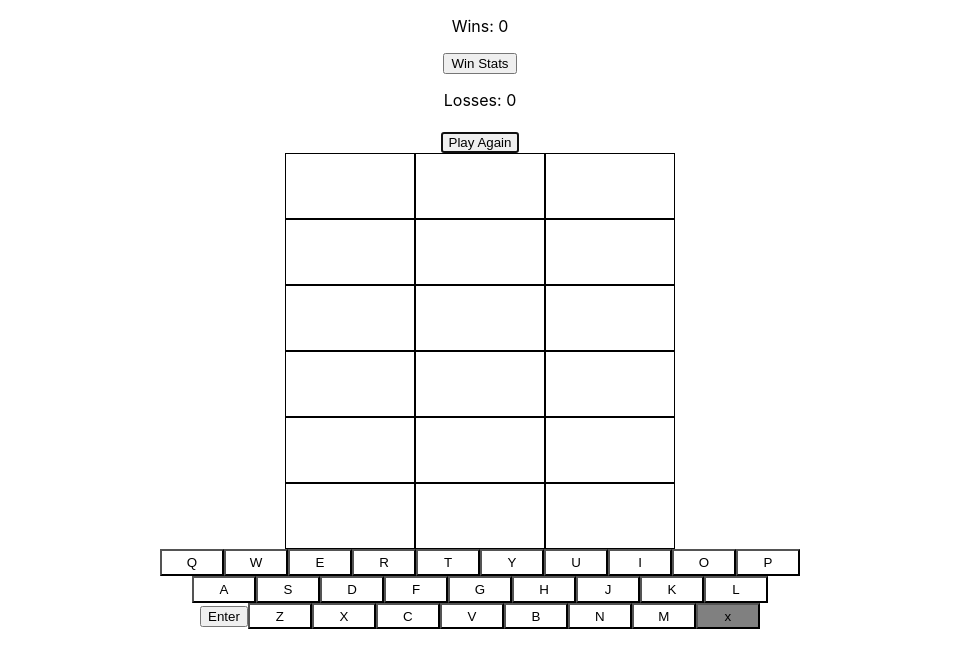
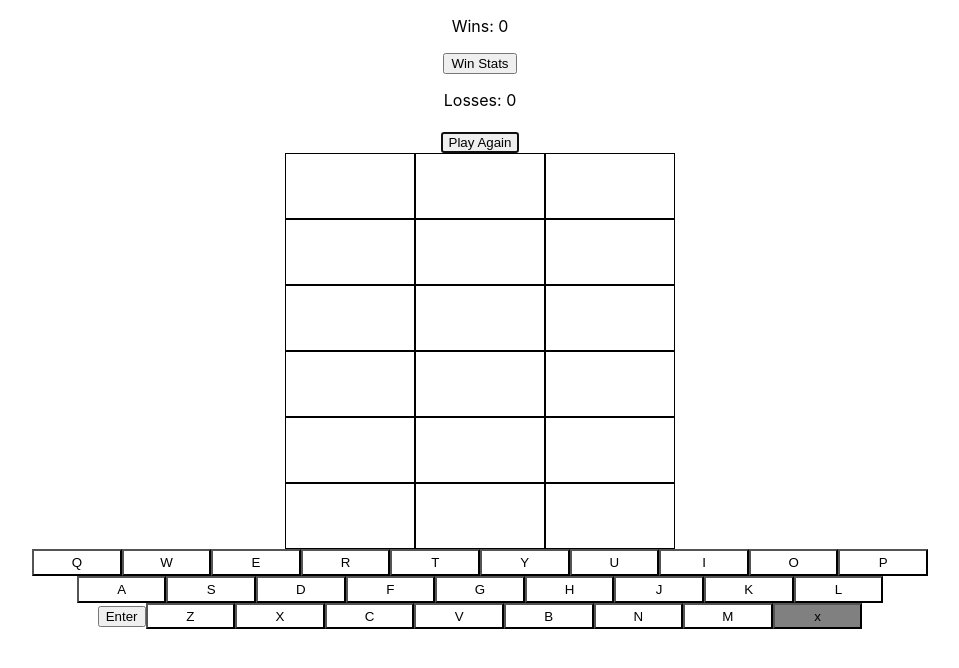
Before and after one commit to cweibel73/randomle, a React (Create React App) app: page / in a window 1280 px wide. Shown: the top 668 px of the page, without its empty margins (160-1119 px from the left). Built offline with nearby package versions, Linux system fonts and the light colour scheme.

Commit message:
key sizes

```diff
--- a/src/App.css
+++ b/src/App.css
@@ -21,7 +21,7 @@
 }
 
 .keys {
-    width: 5%;
+    width: 7%;
     height: 2em;
 }
 
```
